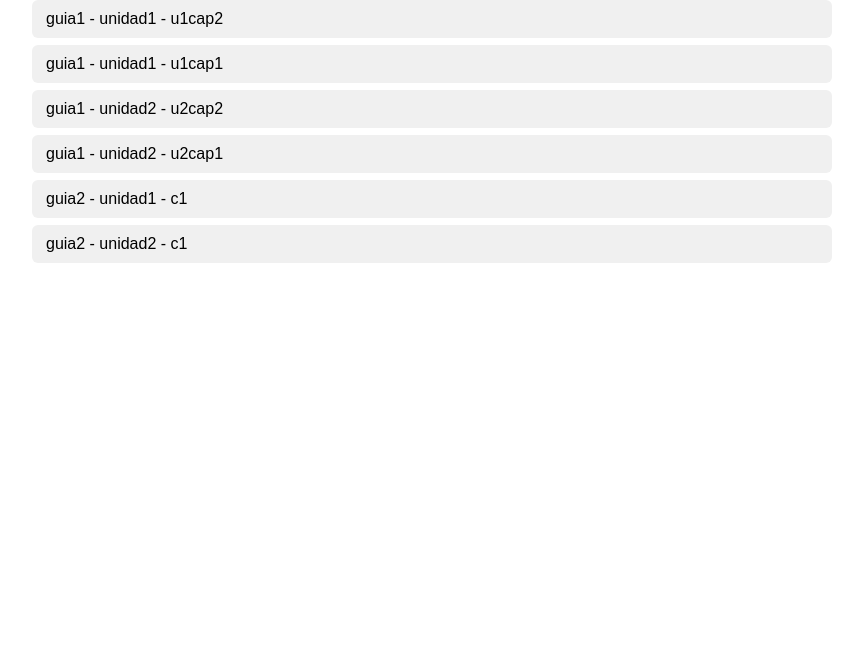
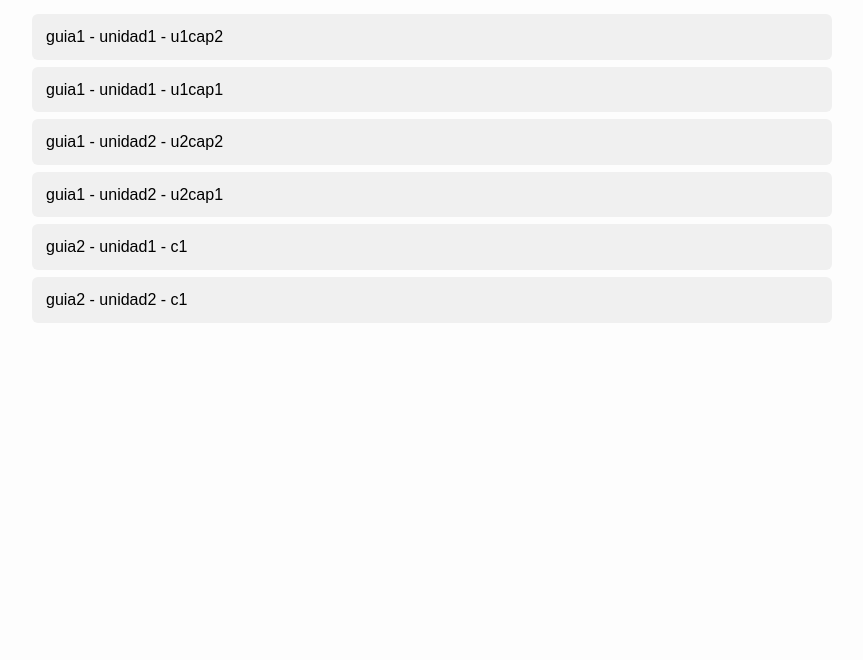
Before and after one commit to PIBSAS/matematicas, a website: page index.html in a window 1280 px wide. Shown: the part 140-800 px from the top of the page, without its empty margins (208-1071 px from the left). Drawn offline with Linux system fonts and the light colour scheme.

Commit message:
Update index.html

```diff
--- a/index.html
+++ b/index.html
@@ -3,6 +3,7 @@
 <head>
     <meta charset="UTF-8">
     <meta name="viewport" content="width=device-width, initial-scale=1.0">
+    <link rel="stylesheet" href="html/css/style.css">
     <title>Guías Matemáticas convertidas</title>
 
     <style>
```
